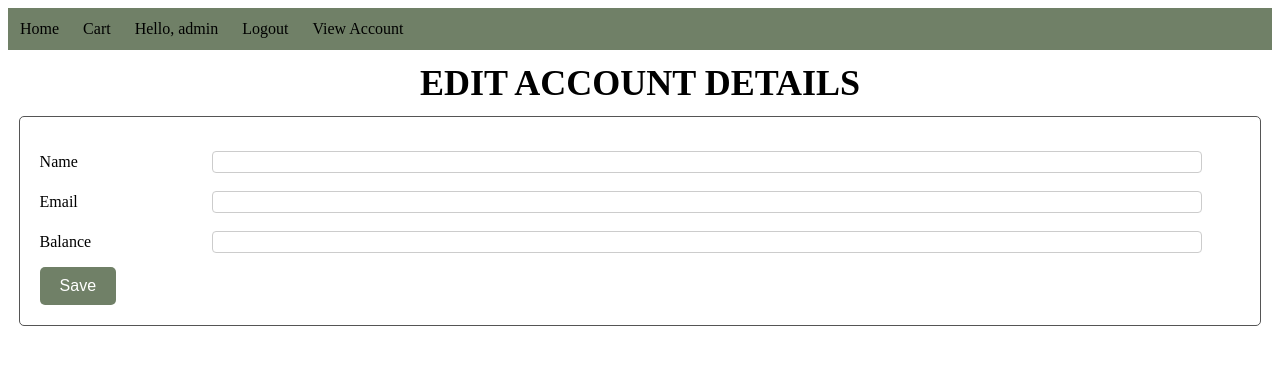
After one commit to ChandlerWeeks/Group2, a Django app: page /edit-account in a window 1280 px wide. The commit adds this page. Shown: the top 365 px of the page. Run offline with Django 4.2, Linux system fonts and the light colour scheme; a user stored in the database is signed in.

Commit message:
added view account page - started edit_account

```diff
--- a/bigMoney/forms.py
+++ b/bigMoney/forms.py
@@ -16,3 +16,8 @@ class AddressForm(forms.ModelForm):
     class Meta:
         model = Address
         fields = ['RecipiantName', 'StreetAddress', 'City', 'State', 'zipcode']
+
+class accountDetailsForm(forms.ModelForm):
+    class Meta:
+        model = User
+        fields = ['name', 'email', 'balance']
--- a/bigMoney/models.py
+++ b/bigMoney/models.py
@@ -12,6 +12,16 @@ class Address(models.Model):
     City = models.CharField(max_length=255)
     State = models.CharField(max_length=20)
     zipcode = models.IntegerField()
+
+    #Note: pre allows the function to be interpreted by html
+    def __str__(self):
+        return f"""<pre>Name: {self.RecipiantName}
+Street: {self.StreetAddress}
+City: {self.City}
+State: {self.State}
+Zipcode: {self.zipcode}</pre>
+        """
+
 
 
 class merchandise(models.Model):
--- a/bigMoney/static/styling/styles.css
+++ b/bigMoney/static/styling/styles.css
@@ -71,12 +71,23 @@
 
 .input-block input {
     padding: 2px;
-    width: 80%;
+    width: 82%;
     border: 1px solid #ccc;
     border-radius: 4px;
     font-size: 14px;
-  }
+}
 
-  .input-block p {
+.input-block p {
     width: 14%;
-  }
+}
+
+.edit-link {
+    font-size: 10;
+    font-family: 'Times New Roman', "Georgia", "Arial";
+}
+
+.descriptor {
+    font-weight: bold;
+    margin-right: 8px;
+    font-family: 'Times New Roman', "Georgia", "Arial";
+}
--- /dev/null
+++ b/bigMoney/templates/edit_account.html
@@ -0,0 +1,27 @@
+{% extends 'base.html' %}
+
+{% block content %}
+    <h2 class="page-title">Edit Account Details</h2>
+
+    <form method="post" class=form>
+        {% csrf_token %}
+        <div class="input-block">
+            <label for="name"></label>
+            <p class="input_descriptor">Name</p>
+            <input class="get_input" id="name" type="text" name="name" maxlength='255'required>
+        </div>
+        <div class="input-block">
+            <label for="email"></label>
+            <p class="input_descriptor">Email</p>
+            <input class="get_input" id="email" type="text" name="email" maxlength='255'required>
+        </div>
+        <div class="input-block">
+            <label for="balance"></label>
+            <p class="input_descriptor">Balance</p>
+            <input class="get_input" id="balance", type="number", name="name" maxlength='255'required>
+        </div>
+
+        <div class="button-block">
+            <input type="submit" class="btn" value="Save">
+        </div>
+{% endblock %}
--- a/bigMoney/templates/header.html
+++ b/bigMoney/templates/header.html
@@ -8,7 +8,7 @@
         <li><a>Hello, {{ user.username }}</a></li>
         <li><a href="{% url 'logout' %}">Logout</a></li>
         <!--Might be smart to make a view user page, and have this nested-->
-        <li><a href="{% url 'change-address' %}">change address</a></li>
+        <li><a href="{% url 'view-account' %}">View Account</a></li>
         {% else %}
         <li><a href="{% url 'login' %}">Login</a></li>
         <li><a href="{% url 'register' %}">Register</a></li>
--- a/bigMoney/urls.py
+++ b/bigMoney/urls.py
@@ -6,5 +6,7 @@ urlpatterns = [
  path("register/", views.register_view, name="register"),
  path("login/", views.loginview, name="login"),
  path("logout/", views.logout_view, name="logout"),
- path('change_address', views.change_address, name="change-address")
+ path("view_account/", views.view_account_details, name="view-account"),
+ path('change_address/', views.change_address, name="change-address"),
+ path('edit-account', views.edit_account, name="edit-account")
 ]
--- a/bigMoney/views.py
+++ b/bigMoney/views.py
@@ -55,3 +55,29 @@ def change_address(request):
             return redirect("home")
 
     return render(request, 'change_address.html', {'form': form})
+
+@login_required
+def view_account_details(request):
+    user = request.user
+    context = {
+        'username': user.username,
+        'name': user.name,
+        'email': user.email,
+        'balance': user.balance,
+        'address': user.address,
+    }
+
+    return render(request, "view_account_details.html", context)
+
+@login_required
+def edit_account(request):
+    user = request.user
+    if request.method == 'POST':
+        form = accountDetailsForm(request.POST)
+        if (form.is_valid()):
+            user = form.save()
+            return redirect('home')
+    else:
+        form = accountDetailsForm()
+
+    return render(request, "edit_account.html", {"form": form})
```
Also changed, not shown: bigMoney/templates/view_account_details.html (added, +15 -0 lines), db.sqlite3.
